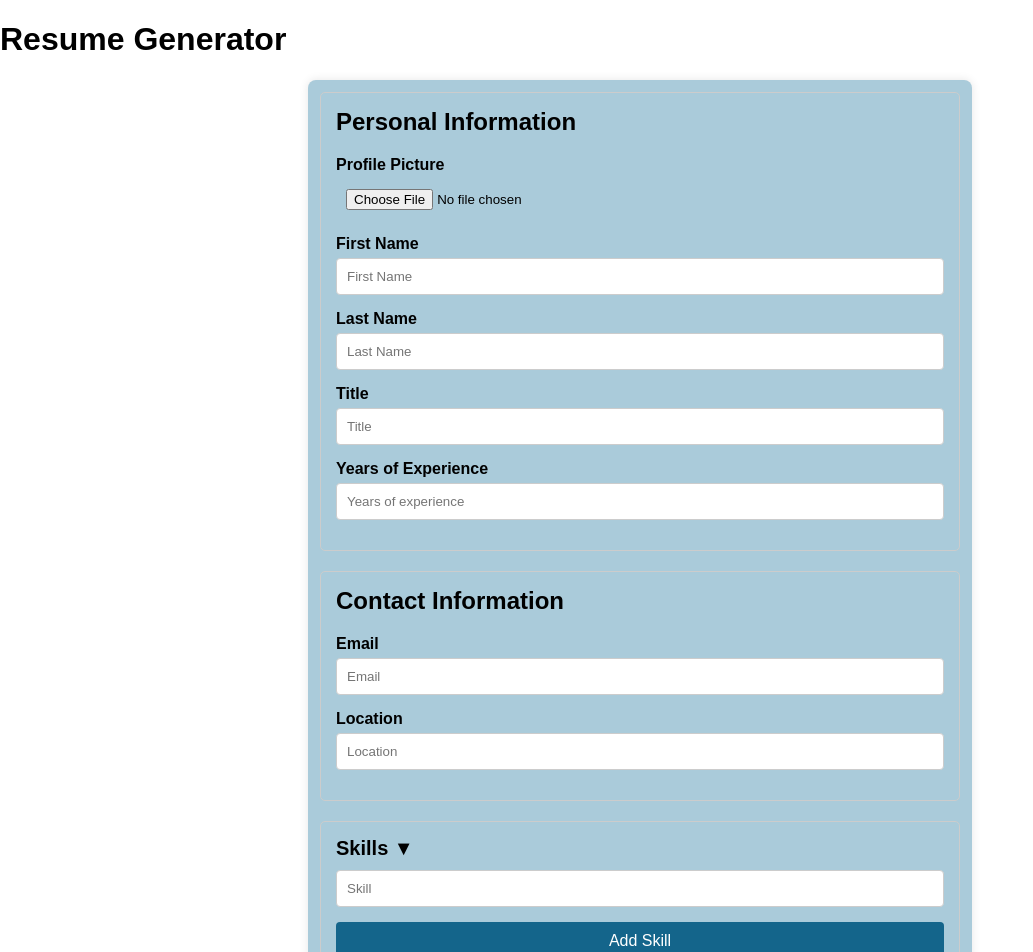
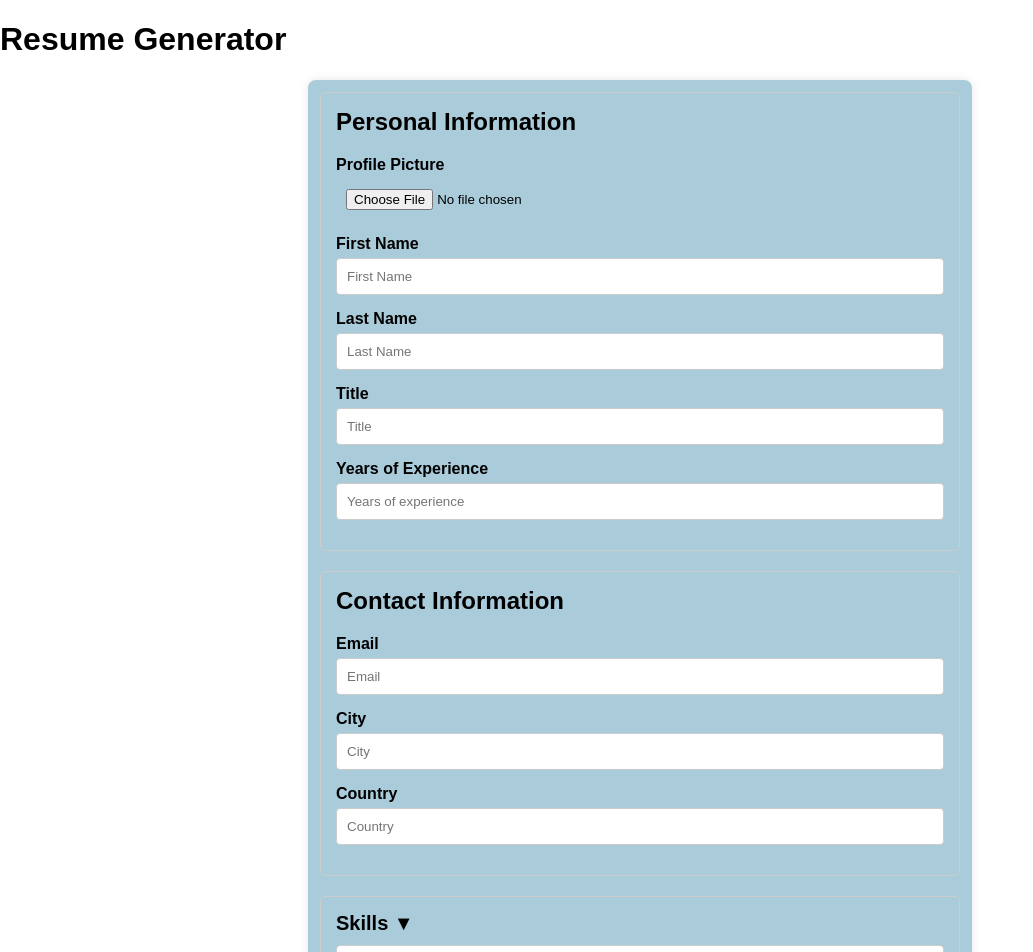
Before and after one commit to Mugdhashrivastava/Resume-generator-React, a React (Create React App) app: page / in a window 1280 px wide. Shown: the top 952 px of the page, without its empty margins (0-1033 px from the left). Built offline with nearby package versions, Linux system fonts and the light colour scheme.

Commit message:
location: city + country

```diff
--- a/src/components/ResumeForm.js
+++ b/src/components/ResumeForm.js
@@ -8,7 +8,8 @@ const ResumeForm = ({ onSave }) => {
     lastName: "",
     title: "",
     email: "",
-    location: "",
+    city: "",
+    country: "",
     summary: "",
     skills: [""],
     education: "",
@@ -164,13 +165,24 @@ const ResumeForm = ({ onSave }) => {
           />
         </div>
         <div className="form-group">
-          <label htmlFor="location">Location</label>
+          <label htmlFor="city">City</label>
           <input
             type="text"
-            name="location"
-            id="location"
-            placeholder="Location"
-            value={data.location}
+            name="city"
+            id="city"
+            placeholder="City"
+            value={data.city}
+            onChange={handleChange}
+          />
+        </div>
+        <div className="form-group">
+          <label htmlFor="country">Country</label>
+          <input
+            type="text"
+            name="country"
+            id="country"
+            placeholder="Country"
+            value={data.country}
             onChange={handleChange}
           />
         </div>
--- a/src/components/ResumePreview.js
+++ b/src/components/ResumePreview.js
@@ -15,13 +15,14 @@ const ResumePreview = forwardRef(({ data }, ref) => {
           </p>
           <h2 className="section-header">CONTACT</h2>
           <p>
-            {/* <strong>Location:</strong>  */}
-
-           {data.city}, {data.country}
-
+            <strong>City:</strong> {data.city}
           </p>
           <p>
-            {/* <strong>Email:</strong>  */}
+            <strong>Country:</strong> {data.country}
+          </p>
+
+          <p>
+            <strong>Email:</strong>
             {data.email}
           </p>
           <h2 className="section-header">SUMMARY</h2>
@@ -36,7 +37,9 @@ const ResumePreview = forwardRef(({ data }, ref) => {
         </div>
       </div>
       <div className="right-column">
-        <h1 className="name">{data.firstName} {data.lastName}</h1>
+        <h1 className="name">
+          {data.firstName} {data.lastName}
+        </h1>
         <p className="current-employer">{data.currentEmployer}</p>
         <p className="title">{data.title}</p>
 
```
